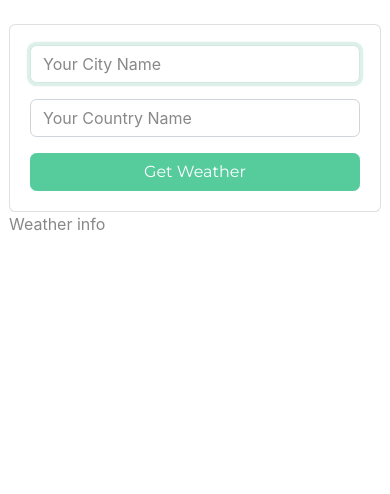
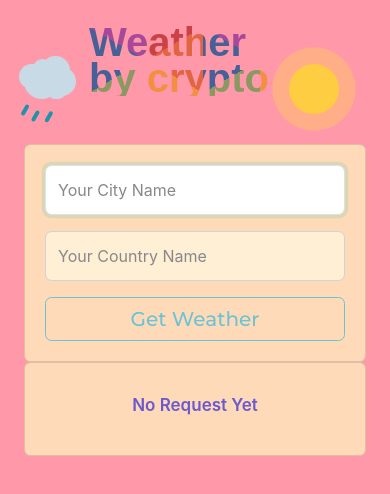
Before and after one commit to bryanromeromtz/wheather-app, a React (Create React App) app: page / in a window 390 px wide. Shown: the top 494 px of the page. Built offline with nearby package versions, Linux system fonts and the light colour scheme.

Commit message:
Styles and media queries were applied to make the app responsive to mobile devices.

```diff
--- a/src/App.js
+++ b/src/App.js
@@ -22,10 +22,11 @@ class App extends Component {
     const cityValue = city.value;
     const countryValue = country.value;
 
+    if (cityValue && countryValue) {
       const API_URL = `https://api.openweathermap.org/data/2.5/weather?q=${cityValue},${countryValue}&appid=${WEATHER_API_KEY}&units=metric`;
       const response = await fetch(API_URL);
       const data = await response.json();
-    console.log(data.wind.speed)
+      //console.log(data)
 
       this.setState({
         temperature: data.main.temp,
@@ -35,18 +36,37 @@ class App extends Component {
         city: data.name,
         country: data.sys.country,
         error: null
-    }, () => {
-      console.log(this.state);
-
       })
+    } else {
+      this.setState({
+        error: "Please enter a correct city and country"
+      })
+    }
   }
   render() {
     return (
+      <div>
+
         <div className="container p-4">
+          <div className="container-cloud-sun">
+            <div className="container-cloud">
+              <div class="weather-icon cloud"></div>
+            </div>
+            <div className="container-text">
+              <h1 class="rainbow-text">Weather by crypto</h1>
+            </div>
+            <div className="container-sun">
+              <div class="weather-icon sun"></div>
+            </div>
+          </div>
           <div className="row">
-          <div className="col-md-6 mx-auto"></div>
-          <WeatherForm getWeather={this.getWeather} />
+            <div className="col-md-6 mx-auto">
+              <WeatherForm
+                getWeather={this.getWeather}
+              />
               <WeatherInfo {...this.state} />
+            </div>
+          </div>
         </div>
       </div>
     );
--- a/src/components/WeatherForm.js
+++ b/src/components/WeatherForm.js
@@ -9,7 +9,7 @@ const WeatherForm = props => (
       <div className="form-group">
         <input type="text" name="country" placeholder="Your Country Name" className="form-control" />
       </div>
-      <button className="btn btn-success btn-block">
+      <button className="btn btn-outline-info btn-block">
         Get Weather
       </button>
     </form>
--- a/src/components/WeatherInfo.js
+++ b/src/components/WeatherInfo.js
@@ -1,9 +1,28 @@
 import React from 'react'
 
 export default function WeatherInfo(props) {
+
+  console.log(props);
+
   return (
     <div>
-      Weather info
+      {
+        props.error ?
+          <div className="alert alert-danger">
+            <p>{props.error}</p>
+          </div> : null
+      }
+      {
+        props.temperature && props.city && props.country && props.humidity ? (< div className="info card card-body" >
+          <p>Location: {props.city}, {props.country}</p>
+          <p>Temperature: {props.temperature} °C, {props.description}</p>
+          <p>Humidity: {props.humidity}</p>
+          <p>Wind Speed: {props.wind_speed}</p>
+        </div >) :
+          <div className="card card-body">
+            <p>No Request Yet</p>
+          </div>
+      }
     </div>
   )
 }
--- a/src/index.css
+++ b/src/index.css
@@ -1,13 +1,212 @@
 body {
+  padding: 0;
   margin: 0;
-  font-family: -apple-system, BlinkMacSystemFont, 'Segoe UI', 'Roboto', 'Oxygen',
-    'Ubuntu', 'Cantarell', 'Fira Sans', 'Droid Sans', 'Helvetica Neue',
-    sans-serif;
-  -webkit-font-smoothing: antialiased;
-  -moz-osx-font-smoothing: grayscale;
+  background-color: #f9a;
 }
 
-code {
-  font-family: source-code-pro, Menlo, Monaco, Consolas, 'Courier New',
-    monospace;
+.alert {
+  margin-top: 10px;
 }
+
+.alert p {
+  display: flex;
+  align-items: center;
+  justify-content: center;
+  font-size: 20px;
+  padding: 10px 0px 0px;
+  color: whitesmoke;
+}
+
+.info {
+  margin-top: 10px;
+}
+
+.card {
+  background-color: peachpuff;
+}
+
+p {
+  color: slateblue;
+  font-size: 20px;
+  font-weight: 600;
+}
+
+@media screen and (max-width: 500px) {
+  p {
+    font-size: 17px;
+    display: flex;
+    align-items: center;
+    justify-content: center;
+    padding: 10px 0px 0px;
+  }
+  .alert p {
+    font-size: 17px;
+  }
+}
+
+@media screen and (max-width: 770px) {
+  .rainbow-text {
+    font-weight: 700;
+    font-size: 2.5em;
+    width: 5em;
+    line-height: 0.9em;
+    margin-left: -15px;
+    height: auto;
+  }
+  .container-cloud-sun {
+    display: flex;
+    width: auto;
+    margin-left: -25px;
+  }
+}
+
+h1 {
+  font-family: "Work Sans", sans-serif;
+  font-weight: 800;
+  font-size: 5em;
+  width: 5em;
+  line-height: 0.9em;
+  margin-left: auto;
+  margin-right: auto;
+}
+
+.rainbow-text {
+  /* Create a conic gradient. */
+  /* Double percentages to avoid blur (#000 10%, #fff 10%, #fff 20%, ...). */
+  background: #CA4246;
+  background-color: #CA4246;
+  background: conic-gradient( #CA4246 16.666%, #E16541 16.666%, #E16541 33.333%, #F18F43 33.333%, #F18F43 50%, #8B9862 50%, #8B9862 66.666%, #476098 66.666%, #476098 83.333%, #A7489B 83.333%);
+  /* Set thee background size and repeat properties. */
+  background-size: 57%;
+  background-repeat: repeat;
+  /* Use the text as a mask for the background. */
+  /* This will show the gradient as a text color rather than element bg. */
+  -webkit-background-clip: text;
+  -webkit-text-fill-color: transparent;
+  /* Animate the text when loading the element. */
+  /* This animates it on page load and when hovering out. */
+  animation: rainbow-text-animation-rev 0.5s ease forwards;
+  cursor: pointer;
+}
+
+/* Add animation on hover. */
+
+.rainbow-text:hover {
+  animation: rainbow-text-animation 0.5s ease forwards;
+}
+
+/* Move the background and make it larger. */
+
+/* Animation shown when hovering over the text. */
+
+@keyframes rainbow-text-animation {
+  0% {
+    background-size: 57%;
+    background-position: 0 0;
+  }
+  20% {
+    background-size: 57%;
+    background-position: 0 1em;
+  }
+  100% {
+    background-size: 300%;
+    background-position: -9em 1em;
+  }
+}
+
+/* Move the background and make it smaller. */
+
+/* Animation shown when entering the page and after the hover animation. */
+
+@keyframes rainbow-text-animation-rev {
+  0% {
+    background-size: 300%;
+    background-position: -9em 1em;
+  }
+  20% {
+    background-size: 57%;
+    background-position: 0 1em;
+  }
+  100% {
+    background-size: 57%;
+    background-position: 0 0;
+  }
+}
+
+.btn {
+  font-size: 20px;
+  font-weight: 500;
+}
+
+.form-control {
+  background-color: papayawhip;
+  height: 50px;
+}
+
+.weather-icon {
+  position: relative;
+  width: 50px;
+  height: 50px;
+  top: 0;
+  float: right;
+  margin: 40px 40px 0 0;
+  animation: weather-icon-move 5s ease-in-out infinite;
+}
+
+.sun {
+  background: #FFCD41;
+  border-radius: 50%;
+  box-shadow: rgba(255, 255, 0, 0.1) 0 0 0 4px;
+  animation: light 800ms ease-in-out infinite alternate, weather-icon-move 5s ease-in-out infinite;
+}
+
+@keyframes light {
+  from {
+    box-shadow: rgba(255, 255, 0, 0.2) 0 0 0 10px;
+  }
+  to {
+    box-shadow: rgba(255, 255, 0, 0.2) 0 0 0 17px;
+  }
+}
+
+.container-cloud-sun {
+  display: flex;
+  width: auto;
+  justify-content: space-between;
+  margin-bottom: 30px;
+}
+
+.container-cloud {
+  margin-left: 20px;
+}
+
+.cloud {
+  margin-right: 60px;
+  background: #C8DAE6;
+  border-radius: 20px;
+  width: 25px;
+  height: 25px;
+  box-shadow: #C8DAE6 24px -6px 0 2px, #C8DAE6 10px 5px 0 5px, #C8DAE6 30px 5px 0 2px, #C8DAE6 11px -8px 0 -3px, #C8DAE6 25px 11px 0 -1px;
+}
+
+.cloud::after {
+  content: "";
+  position: absolute;
+  border-radius: 10px;
+  background-color: transparent;
+  width: 4px;
+  height: 12px;
+  left: 0;
+  top: 31px;
+  transform: rotate(30deg);
+  animation: rain 800ms ease-in-out infinite alternate;
+}
+
+@keyframes rain {
+  from {
+    box-shadow: #2092A9 8px 0px, #2092A9 32px -6px, #2092A9 20px 0px;
+  }
+  to {
+    box-shadow: #2092A9 8px 6px, #2092A9 32px 0px, #2092A9 20px 6px;
+  }
+}
```
Lines whose indentation alone changed are shown as unchanged.
